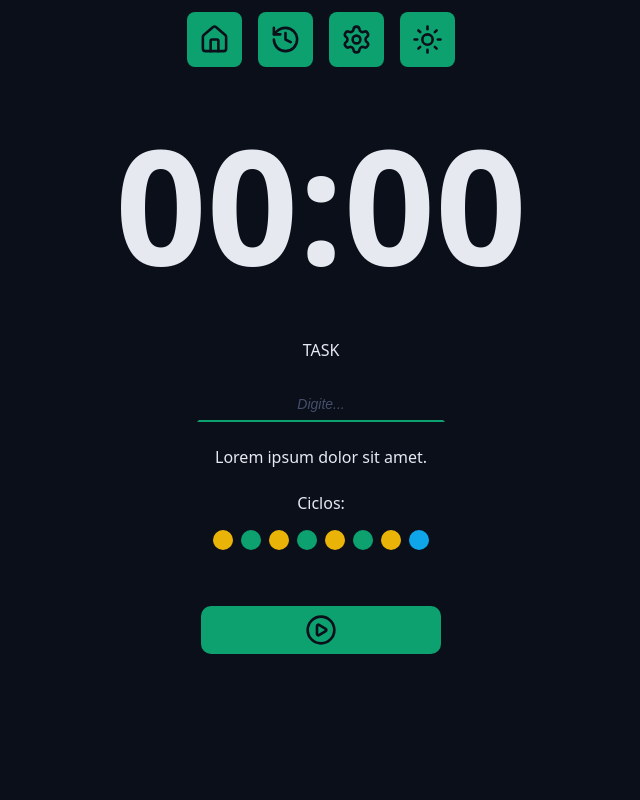
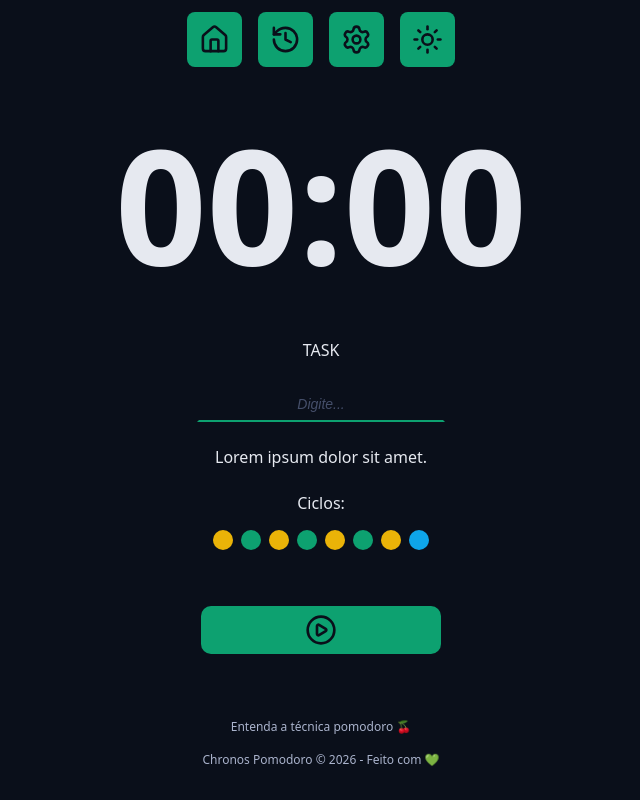
Before and after one commit to HenriqueCunha02/chronos-pomodoro, a React (Vite) app: page / in a window 1280 px wide. Shown: the part 218-1018 px from the top of the page, without its empty margins (319-959 px from the left). Before the commit the page ends 936 px from the top, so only its background shows below. Built offline with nearby package versions, Linux system fonts and the light colour scheme.

Commit message:
Add Footer component

```diff
--- a/src/App.tsx
+++ b/src/App.tsx
@@ -9,6 +9,7 @@
 import { Cycles } from './components/Cycles';
 import { DefaultButton } from './components/DefaultButton';
 import { PlayCircleIcon } from 'lucide-react';
+import { Footer } from './components/Footer';
 
 export function App() {
   return (
@@ -46,9 +47,13 @@
           </div>
 
           <div className='formRow'>
-            <DefaultButton icon={<PlayCircleIcon />} color='green' />
+            <DefaultButton icon={<PlayCircleIcon />} />
           </div>
         </form>
+      </Container>
+
+      <Container>
+        <Footer />
       </Container>
     </>
   );
--- /dev/null
+++ b/src/components/Footer/index.tsx
@@ -0,0 +1,12 @@
+import styles from './styles.module.css';
+
+export function Footer() {
+  return (
+    <footer className={styles.footer}>
+      <a href='#'>Entenda a técnica pomodoro 🍒</a>
+      <a href='#'>
+        Chronos Pomodoro &copy; {new Date().getFullYear()} - Feito com 💚
+      </a>
+    </footer>
+  );
+}
--- /dev/null
+++ b/src/components/Footer/styles.module.css
@@ -0,0 +1,17 @@
+.footer {
+  display: flex;
+  flex-direction: column;
+  align-items: center;
+  justify-content: center;
+  font-size: 1.2rem;
+  gap: 1.6rem;
+}
+
+.footer a {
+  color: var(--text-muted);
+  text-decoration: none;
+}
+
+.footer a:hover {
+  text-decoration: underline;
+}
```
